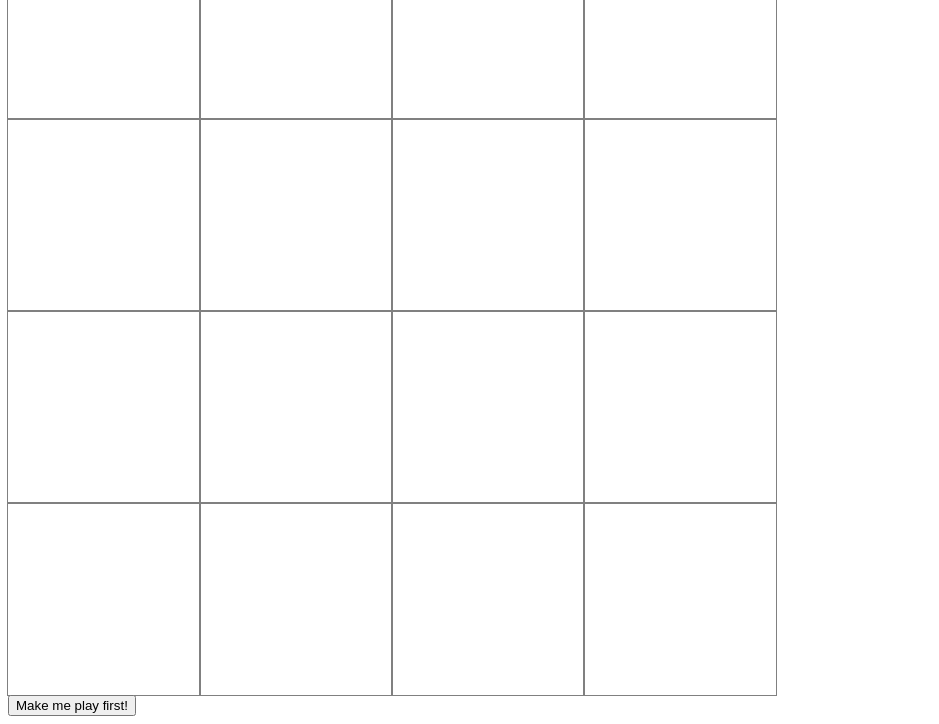
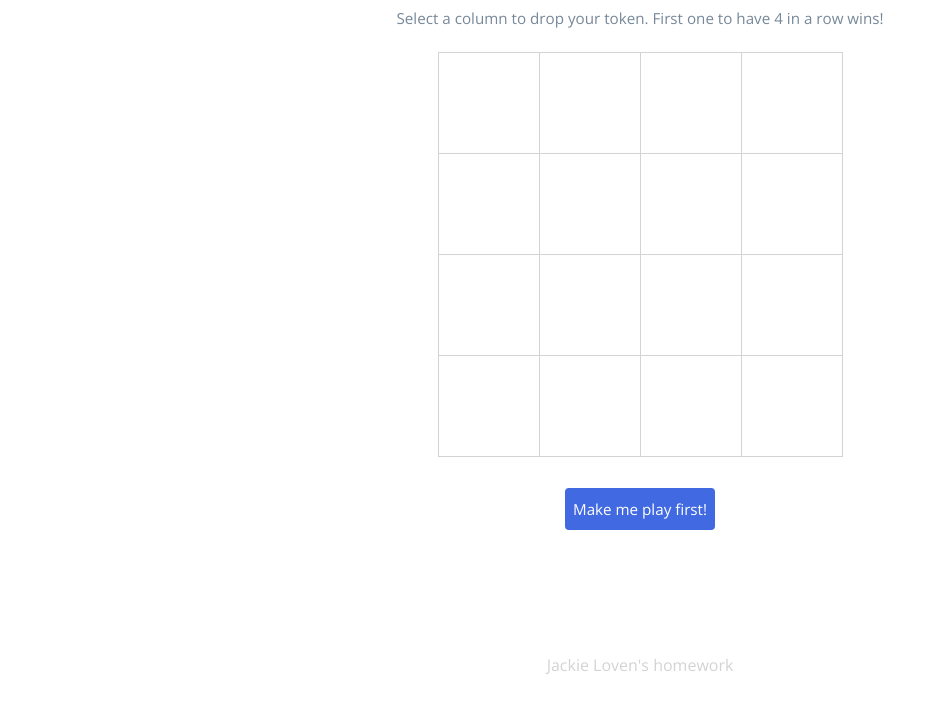
Before and after one commit to jLoven/98point6-homework, a React app: page / in a window 1280 px wide. Shown: the part 81-805 px from the top of the page, without its empty margins (0-939 px from the left). Built offline with nearby package versions, Linux system fonts and the light colour scheme.

Commit message:
Added styling and rules to the gameboard

```diff
--- a/src/components/gameError.js
+++ b/src/components/gameError.js
@@ -3,6 +3,7 @@
 import React, { Component } from 'react';
 
 import { INVALID_MOVE_TEXT, GAME_DRAW_TEXT, GAME_ERROR_COLUMN_FULL, GAME_ERROR_DRAW } from '../constants/constants.js';
+import '../styles/gameboard.scss';
 
 class GameError extends Component {
     constructor(props) {
@@ -23,7 +24,7 @@ class GameError extends Component {
             errorTextToDisplay = GAME_DRAW_TEXT;
         }
         return(
-            <div>{ errorTextToDisplay }</div>
+            <div className='game-alert-text button-wrapper'>{ errorTextToDisplay }</div>
         );
     }
 }
--- a/src/components/gameOver.js
+++ b/src/components/gameOver.js
@@ -3,6 +3,7 @@
 import React, { Component } from 'react';
 
 import { GAME_OVER_TEXT, WINNER_TEXT, PLAY_AGAIN_TEXT } from '../constants/constants.js';
+import '../styles/gameboard.scss';
 
 class GameOver extends Component {
     constructor(props) {
@@ -15,9 +16,9 @@ class GameOver extends Component {
     render() {
         const { winner } = this.state;
         return(
-            <div>
-                <div>{ GAME_OVER_TEXT } { WINNER_TEXT[winner] }</div>
-                <button className='' onClick={() => (this.props.reset())} >{ PLAY_AGAIN_TEXT }</button>
+            <div className='button-wrapper'>
+                <div className='game-alert-text'>{ GAME_OVER_TEXT } { WINNER_TEXT[winner] }</div>
+                <button className='text-button' onClick={() => (this.props.reset())} >{ PLAY_AGAIN_TEXT }</button>
             </div>
         );
     }
--- a/src/constants/constants.js
+++ b/src/constants/constants.js
@@ -9,7 +9,7 @@ const SERVICE_PLAYER_VALUE = 2;
 const LOADING_TEXT = 'Loading...';
 const GAME_OVER_TEXT = 'Game Over!';
 const INVALID_MOVE_TEXT = 'That column is full- try a different one!';
-const GAME_DRAW_TEXT = 'It\'s a draw!'
+const GAME_DRAW_TEXT = 'It\'s a draw.'
 const WINNER_TEXT = {
     [USER_PLAYER_VALUE]: 'You won!',
     [SERVICE_PLAYER_VALUE]: 'I won!',
--- a/src/index.js
+++ b/src/index.js
@@ -170,7 +170,7 @@ class DropTokenGameboard extends Component {
         } else {
             return(
                 <div>
-                    <div className="flex-container">
+                    <div className='flex-container'>
                         { board.map((column, columnIndex) => (
                             <div className='column' key={ columnIndex }
                                 onClick={ () => { this.updateBoardWithMove(columnIndex) } }>
@@ -181,13 +181,15 @@ class DropTokenGameboard extends Component {
                             </div>
                         )) }
                     </div>
+                    <div className='button-wrapper'>
                         <button
-                        className={ isServicePlayFirstButtonHidden ? 'hidden-button' : '' }
+                            className={ isServicePlayFirstButtonHidden ? 'hidden-button' : 'text-button' }
                             onClick={() => {
                                 this.getNextMoveFromApi();
                                 this.setState({ isServicePlayFirstButtonHidden: true });
                             }}
                         >{ SERVICE_PLAYS_FIRST_TEXT }</button>
+                    </div>
                     { gameError ? <GameError
                         errorType={ gameErrorType }
                         gameOver={ gameOver }
--- a/src/provider/initialStateProvider.js
+++ b/src/provider/initialStateProvider.js
@@ -24,7 +24,7 @@ function getInitializedBoard() {
  * isServicePlayFirstButtonHidden: Tracks whether the button to allow the service to play first is hidden
  */
 function getInitialState() {
-	return {
+    return {
         board: getInitializedBoard(),
         moves: [],
         gameError: false,
@@ -36,6 +36,6 @@ function getInitialState() {
 }
 
 export {
-	getInitializedBoard,
+    getInitializedBoard,
     getInitialState,
 };
--- a/src/styles/gameboard.scss
+++ b/src/styles/gameboard.scss
@@ -1,35 +1,93 @@
+$circle-size: 15vw;
+
+* {
+    font-family: 'Open Sans', sans-serif;
+}
+
 .flex-container {
     display: flex;
 }
 
+.flexbox-center {
+    flex: 1 1 15em;
+}
+
+.flexbox-padding {
+    flex: 2 2 20em;
+}
+
+.header {
+    text-align: center;
+    margin: 1.5rem;
+    font-size: 1.9rem;
+}
+
+.game-rules {
+    text-align: center;
+    font-size: 0.95rem;
+    color: lightslategray;
+    margin: 1.5rem;
+}
+
+.footer {
+    color: lightgray;
+    position: absolute;
+    bottom: 2rem;
+    position: fixed;
+    left: 50%;
+    transform: translate(-50%, -50%);
+    margin: 0 auto;
+}
+
 .filled-circle {
-    width: 15vw;
-    height: 15vw;
+    width: $circle-size;
+    height: $circle-size;
     border-radius: 50%;
 }
 
 .red-filled-circle {
     @extend .filled-circle;
-    border: 1px solid red;
-    background-color: red;
+    background-color: #f5200e;
 }
 
 .blue-filled-circle {
     @extend .filled-circle;
-    border: 1px solid blue;
-    background-color: blue;
+    background-color: RoyalBlue;
 }
 
 .column {
-    width: 15vw;
+    width: $circle-size;
     text-align: center;
+    max-width: 100px;
+    padding-left: 1px;
 }
 
 .row {
-    height: 15vw;
-    outline: 1px solid gray;
+    height: $circle-size;
+    outline: 1px solid LightGray;
+    max-height: 100px;
+    max-width: 100px;
+    margin-top: 1px;
 }
 
 .hidden-button {
     display: none;
 }
+
+.button-wrapper {
+    text-align: center;
+}
+
+.text-button {
+    margin: 2rem;
+    background: RoyalBlue;
+    color: white;
+    height: 2.6rem;
+    font-size: 0.95rem;
+    border: 2px solid RoyalBlue;
+    border-radius: 4px;
+}
+
+.game-alert-text {
+    margin-top: 0.8rem;
+}
```
Also changed, not shown: dist/bundle.js, dist/index.html. Lines whose indentation alone changed are shown as unchanged.
